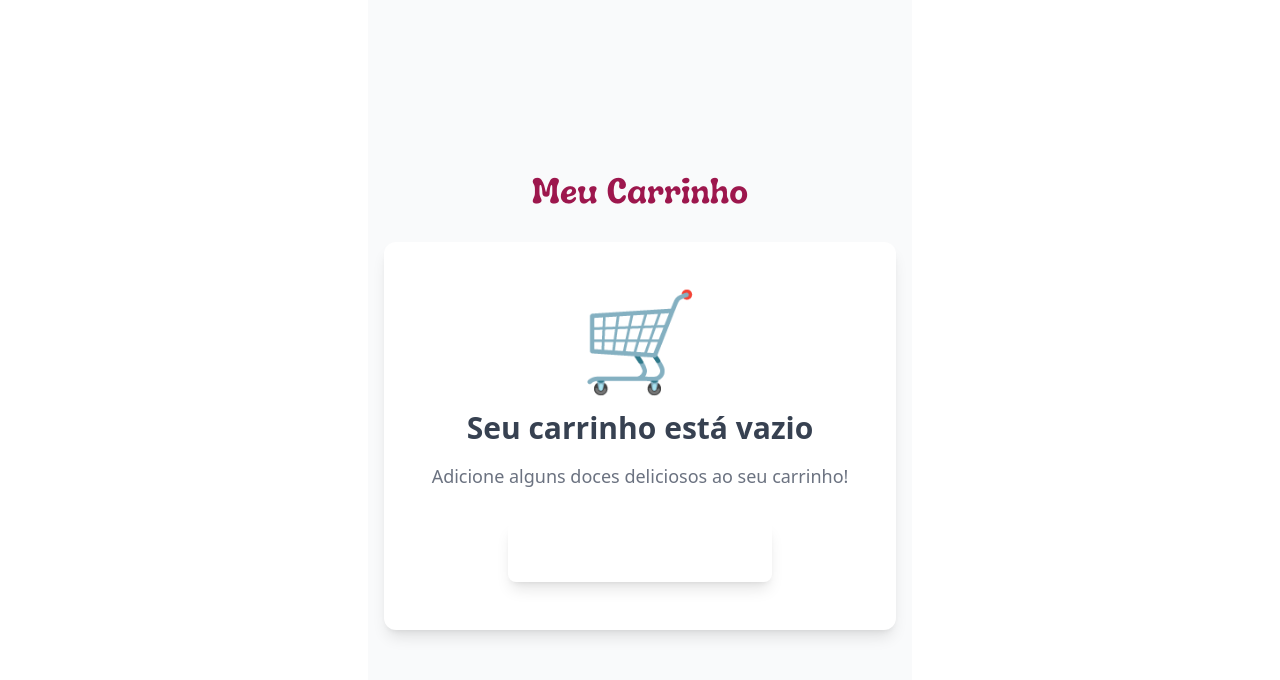
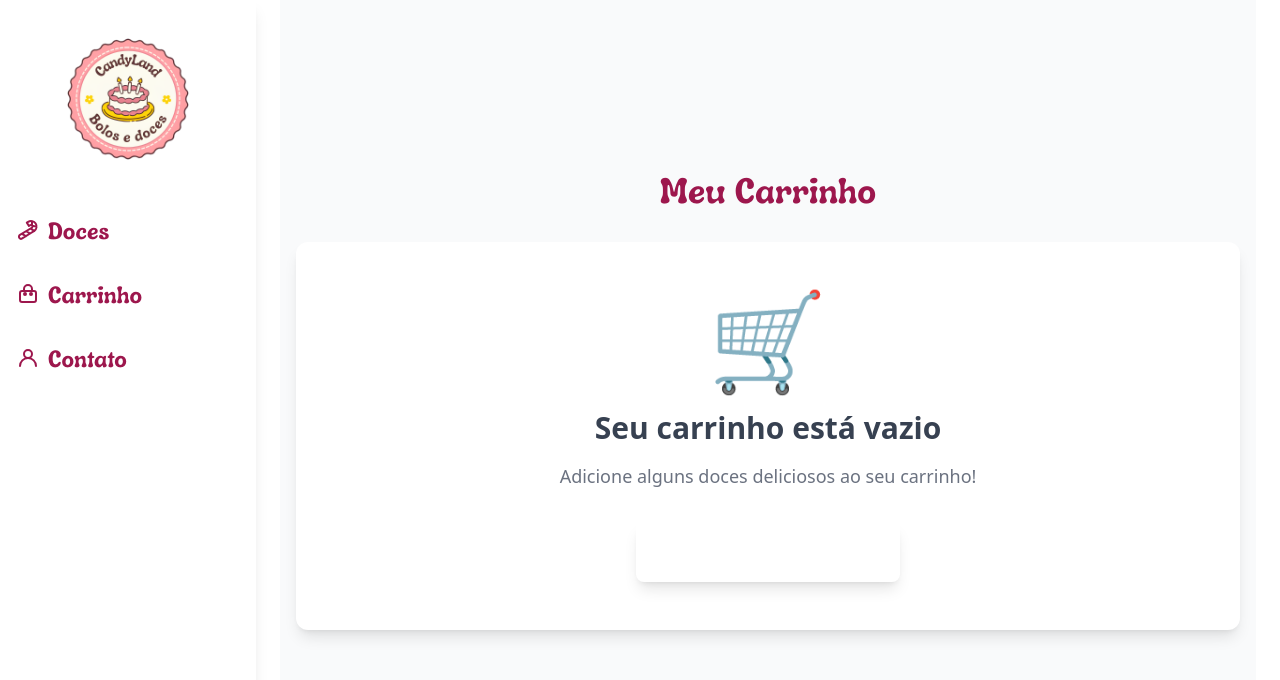
Before and after one commit to jmoranj/candyland-web, a Next.js app: page /pedidos in a window 1280 px wide. Shown: the top 680 px of the page. Built offline with nearby package versions, Linux system fonts and the light colour scheme.

Commit message:
Update layout.tsx to match with main layout

```diff
--- a/src/app/layout.tsx
+++ b/src/app/layout.tsx
@@ -1,6 +1,7 @@
 import QueryProvider from '@/Providers/QueryProvider';
+import { ToastProvider } from "@/components/Ui/ToastProvider";
+import { FilterProvider } from '@/context/FilterContext';
 import OrderProvider from '@/context/OrderContext';
-import { ToastProvider } from '@/components/Ui/ToastProvider';
 import type { Metadata } from 'next';
 import localFont from 'next/font/local';
 import './globals.css';
@@ -30,12 +31,24 @@ export default function RootLayout({
         className={`${luckyBones.variable} antialiased font-sans bg-foreground`}
       >
         <QueryProvider>
-          <ToastProvider />
-          <OrderProvider>
-            <div className="w-screen h-screen flex justify-center">
-              {children}
-            </div>
-          </OrderProvider>
+          <FilterProvider>
+            <ToastProvider />
+            <OrderProvider>
+              <div className="w-screen h-screen flex flex-col md:flex-row">
+                {/* Sidebar - Hidden on mobile, fixed width on desktop */}
+                <div className='hidden md:flex md:w-64 md:min-w-64 h-full'>
+                  <Sidebar />
+                </div>
+
+                {/* Main content area - Full width on mobile, remaining space on desktop */}
+                <div className='flex-1 h-full overflow-auto'>
+                  <div className='w-full h-full px-4 md:px-6'>
+                    {children}
+                  </div>
+                </div>
+              </div>
+            </OrderProvider>
+          </FilterProvider>
         </QueryProvider>
       </body>
     </html>
```
